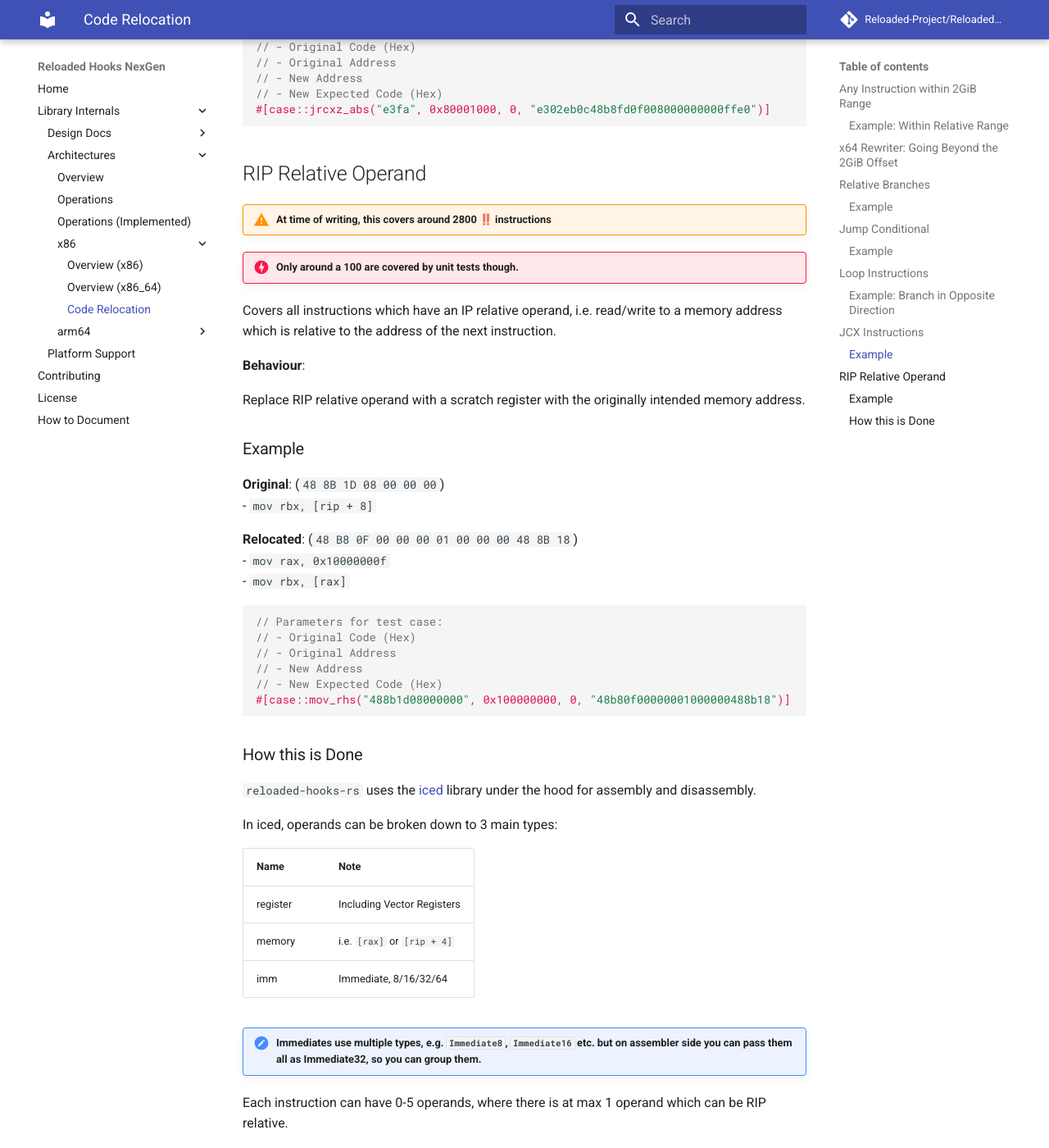
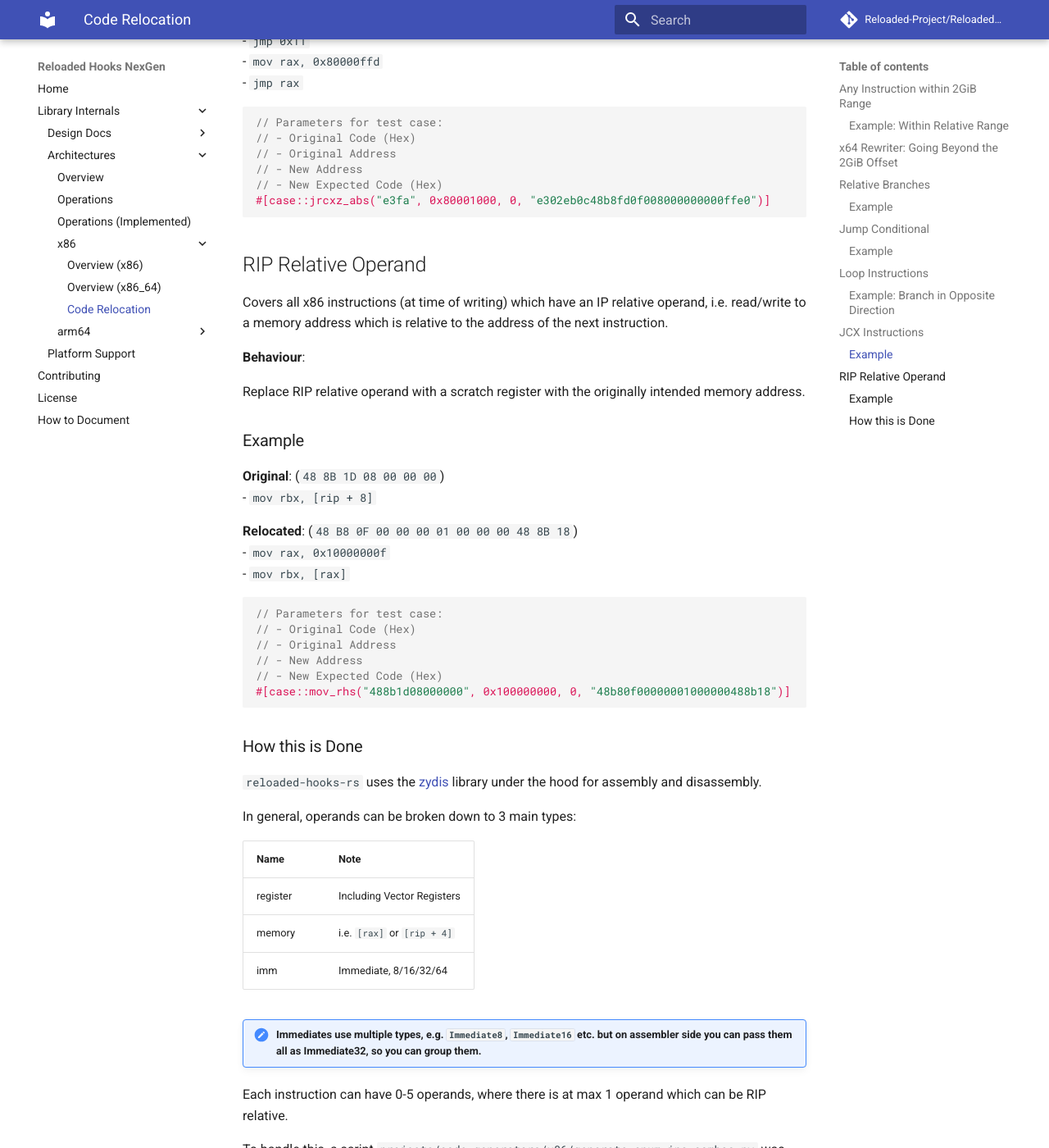
Before and after one commit to Reloaded-Project/Reloaded.Hooks-rs, an MkDocs documentation site: the page built from docs/dev/arch/x86/code_relocation.md, in a window 1280 px wide and 1400 px high, scrolled down 3954 px. Shown: the whole window at 82% size. Built offline with MkDocs 1.6.1 and Material for MkDocs 9.7.7, drawn with Linux system fonts in a browser that asks for light colours; comment, search, counter and statistics services are not loaded; some of the changed text lies outside the part shown.

Commit message:
Update Docs to replace relevant mentions of 'Iced' with 'Zydis'

```diff
--- a/docs/dev/arch/x86/code_relocation.md
+++ b/docs/dev/arch/x86/code_relocation.md
@@ -172,12 +177,8 @@ Instructions such as `JCXZ`, `JECXZ`, `JRCXZ`.
 
 ## RIP Relative Operand
 
-!!! warning "At time of writing, this covers around 2800 ‼️ instructions"
-
-!!! danger "Only around a 100 are covered by unit tests though."
-
-Covers all instructions which have an IP relative operand, i.e. read/write to a memory address
-which is relative to the address of the next instruction.
+Covers all x86 instructions (at time of writing) which have an IP relative operand, i.e.
+read/write to a memory address which is relative to the address of the next instruction.
 
 **Behaviour**:
 
@@ -203,10 +204,10 @@ Replace RIP relative operand with a scratch register with the originally intende
 
 ### How this is Done
 
-`reloaded-hooks-rs` uses the [iced](https://github.com/icedland/iced) library under the hood for
+`reloaded-hooks-rs` uses the [zydis](https://zydis.re/) library under the hood for
 assembly and disassembly.
 
-In iced, operands can be broken down to 3 main types:
+In general, operands can be broken down to 3 main types:
 
 | Name     | Note                       |
 | -------- | -------------------------- |
```
Also changed, not shown: other parts of docs/dev/arch/x86/code_relocation.md (+5 -0 lines), 1 other file.
